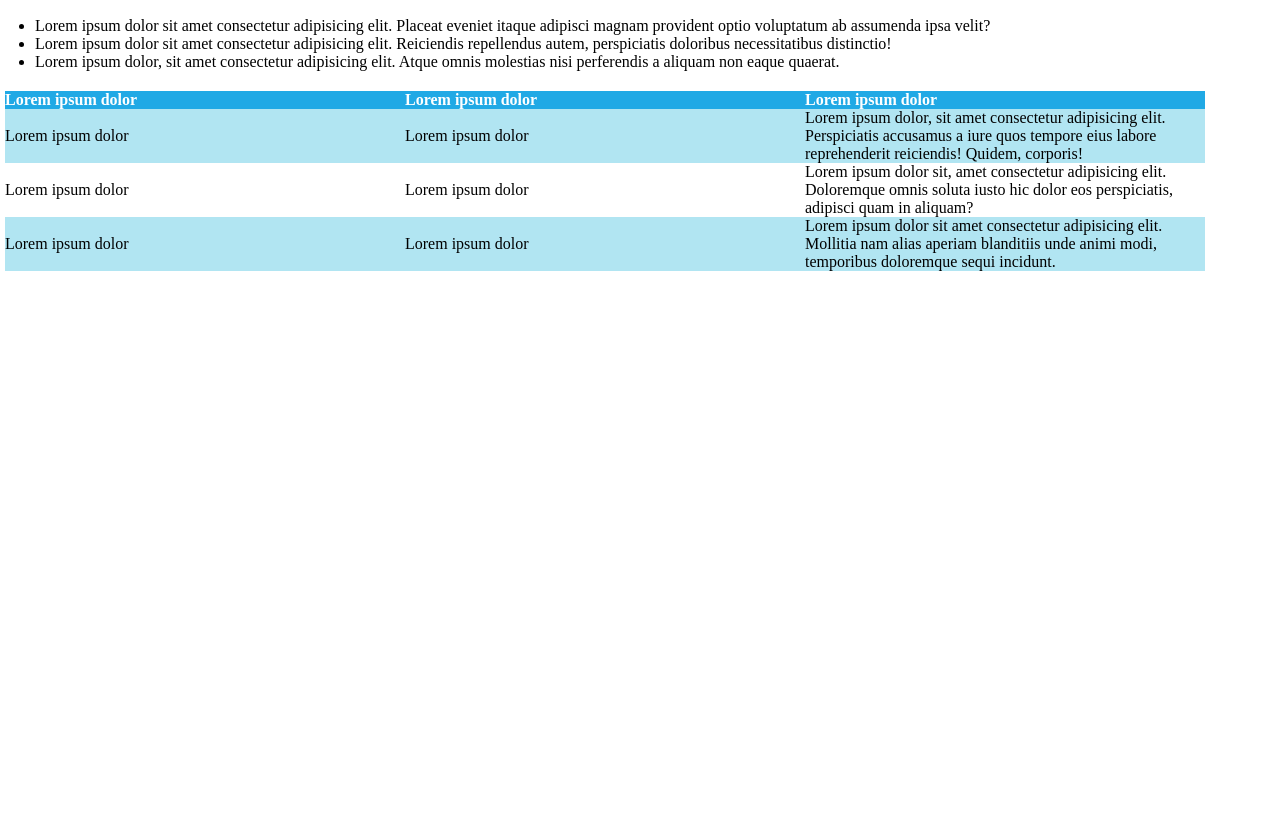
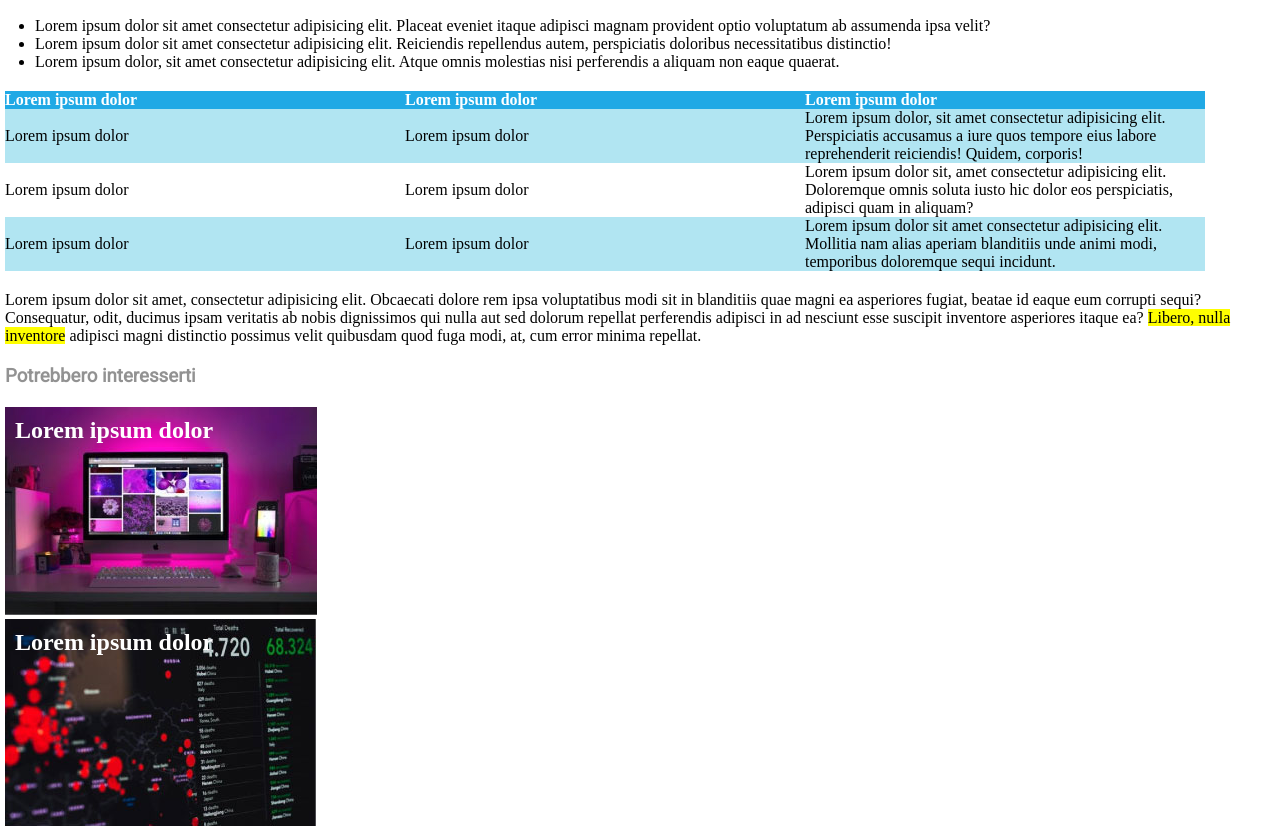
Before and after one commit to alessiologozzo/html-css-booleaner, a plain HTML site: page index.html in a window 1280 px wide. Shown: the part 679-1509 px from the top of the page. Before the commit the page ends 950 px from the top, so only its background shows below. Drawn offline with Linux system fonts and the light colour scheme.

Commit message:
implementazione ultimo paragrafo e footer

```diff
--- a/css/style.css
+++ b/css/style.css
@@ -72,3 +72,14 @@ tr:nth-child(odd) {
 td {
   width: calc(100% / 3);
 }
+
+.relative {
+  position: relative;
+}
+
+.scritta_img {
+  position: absolute;
+  top: 10px;
+  left: 10px;
+  color: white;
+}
--- a/index.html
+++ b/index.html
@@ -12,6 +12,7 @@
     <link rel="stylesheet" href="./css/style.css" />
     <title>html-css-booleaner</title>
   </head>
+
   <body>
     <!-- header -->
     <header>
@@ -19,6 +20,7 @@
     </header>
     <!-- /header -->
 
+    <!-- corpo_pagina -->
     <div id="corpo_pagina">
       <!-- main -->
       <main>
@@ -97,8 +99,31 @@
           </table>
         </section>
         <!-- /tabella -->
+
+        <!-- paragrafo 2-->
+        <section class="margin_top">
+          <p>Lorem ipsum dolor sit amet, consectetur adipisicing elit. Obcaecati dolore rem ipsa voluptatibus modi sit in blanditiis quae magni ea asperiores fugiat, beatae id eaque eum corrupti sequi? Consequatur, odit, ducimus ipsam veritatis ab nobis dignissimos qui nulla aut sed dolorum repellat perferendis adipisci in ad nesciunt esse suscipit inventore asperiores itaque ea?
+            <span class="sottolineatura">Libero, nulla inventore</span>
+            adipisci magni distinctio possimus velit quibusdam quod fuga modi, at, cum error minima repellat.</p>
+        </section>
+        <!-- /paragrafo 2-->
       </main>
       <!-- /main -->
+
+      <!-- footer -->
+      <footer>
+        <h3 class="font_roboto colore_grigio margin_top">Potrebbero interesserti</h3>
+        <div class="relative margin_top">
+          <img src="./img/monitor.jpg" alt="monitor">
+          <h2 class="scritta_img">Lorem ipsum dolor<h2/>
+        </div>
+        <div class="relative">
+          <img src="./img/graph.jpg" alt="grafico">
+          <h2 class="scritta_img">Lorem ipsum dolor</h2>
+        </div>
+      </footer>
+      <!-- /footer -->
     </div>
+    <!-- /corpo_pagina -->
   </body>
 </html>
```
